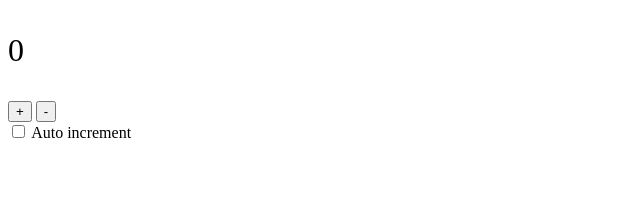
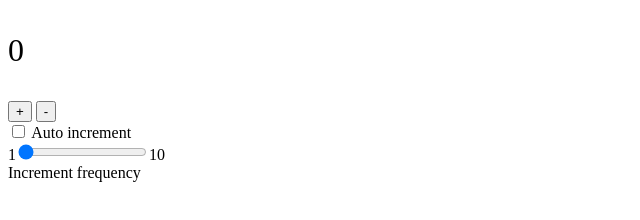
Before and after one commit to fortymorgan/counter, a plain HTML site: page index.html in a window 1280 px wide. Shown: the whole page, without its empty margins (0-640 px from the left). Drawn offline with Linux system fonts and the light colour scheme.

Commit message:
add range on page

```diff
--- a/index.html
+++ b/index.html
@@ -16,6 +16,10 @@
             <input type="checkbox" id="incCheck">
             <label for="incCheck">Auto increment</label>
         </div>
-        <script src="script.js"></script>
+        <div>
+            1<input type="range" id="incFreq" min="1" max="10" step="1" value="1">10<br>
+            <label for="incFreq">Increment frequency</label>
+        </div>
+            <script src="script.js"></script>
     </body>
 </html>
```
